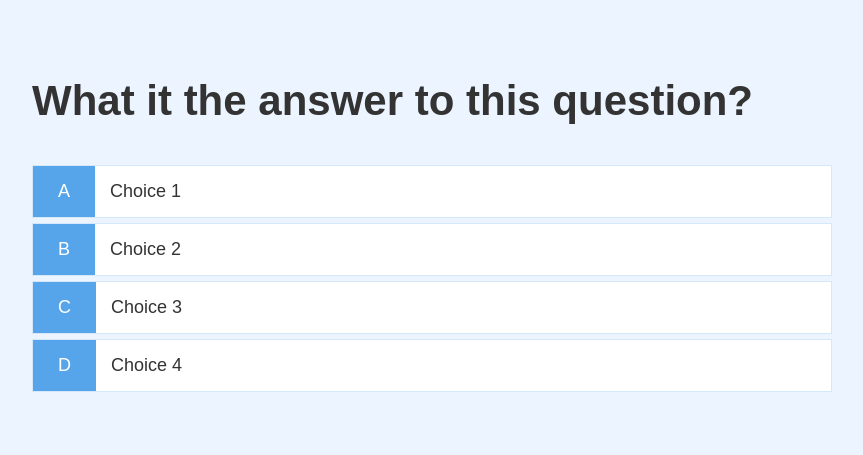
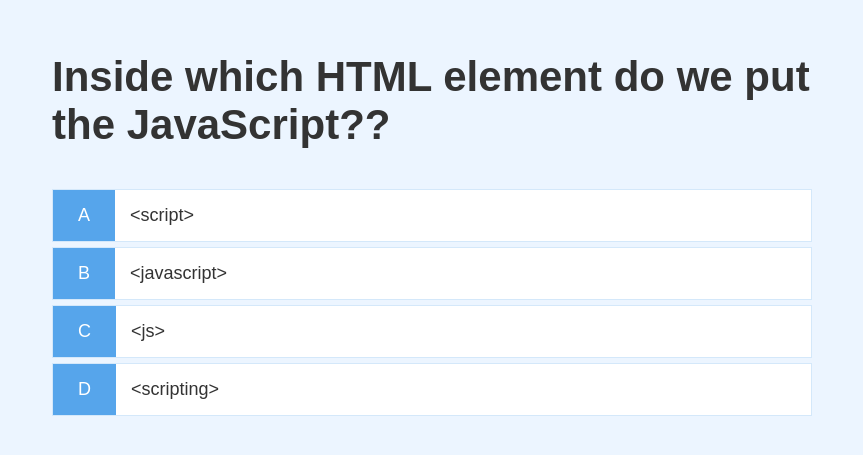
Before and after one commit to lauratondi/QuizApp, a plain HTML site: page game.html in a window 1280 px wide. Shown: the part 163-618 px from the top of the page, without its empty margins (208-1071 px from the left). Drawn offline with Linux system fonts and the light colour scheme.

Commit message:
Displaying hard coded questions & answers

```diff
--- a/app.css
+++ b/app.css
@@ -50,6 +50,7 @@ h3 {
   align-items: center;
   max-width: 80rem;
   margin: 0 auto;
+  padding: 2rem;
 }
 
 .container > * {
--- a/game.css
+++ b/game.css
@@ -22,4 +22,5 @@
 
 .choice-text {
   padding: 1.5rem;
+  width: 100%;
 }
--- a/game.html
+++ b/game.html
@@ -14,21 +14,22 @@
         <h2 id="question">What it the answer to this question?</h2>
         <div class="choice-container">
           <p class="choice-prefix">A</p>
-          <p class="choice-text">Choice 1</p>
+          <p class="choice-text" data-number="1">Choice 1</p>
         </div>
         <div class="choice-container">
           <p class="choice-prefix">B</p>
-          <p class="choice-text">Choice 2</p>
+          <p class="choice-text" data-number="2">Choice 2</p>
         </div>
         <div class="choice-container">
           <p class="choice-prefix">C</p>
-          <p class="choice-text">Choice 3</p>
+          <p class="choice-text" data-number="3">Choice 3</p>
         </div>
         <div class="choice-container">
           <p class="choice-prefix">D</p>
-          <p class="choice-text">Choice 4</p>
+          <p class="choice-text" data-number="4">Choice 4</p>
         </div>
       </div>
     </div>
+    <script src="game.js"></script>
   </body>
 </html>
--- /dev/null
+++ b/game.js
@@ -0,0 +1,83 @@
+const question = document.getElementById('question');
+const choices = Array.from(document.getElementsByClassName('choice-text'));
+
+let currentQuestion = {};
+let acceptingAnswers = false;
+let score = 0;
+let questionCounter = 0;
+let availableQuestions = [];
+
+let questions = [
+  {
+    question: 'Inside which HTML element do we put the JavaScript??',
+    choice1: '<script>',
+    choice2: '<javascript>',
+    choice3: '<js>',
+    choice4: '<scripting>',
+    answer: 1,
+  },
+  {
+    question:
+      "What is the correct syntax for referring to an external script called 'xxx.js'?",
+    choice1: "<script href='xxx.js'>",
+    choice2: "<script name='xxx.js'>",
+    choice3: "<script src='xxx.js'>",
+    choice4: "<script file='xxx.js'>",
+    answer: 3,
+  },
+  {
+    question: " How do you write 'Hello World' in an alert box?",
+    choice1: "msgBox('Hello World');",
+    choice2: "alertBox('Hello World');",
+    choice3: "msg('Hello World');",
+    choice4: "alert('Hello World');",
+    answer: 4,
+  },
+];
+
+// CONSTANTS
+const CORRECT_BONUS = 10;
+const MAX_QUESTIONS = 3;
+
+startGame = () => {
+  questionCounter = 0;
+  score = 0;
+  availableQuestions = [...questions];
+  console.log(availableQuestions);
+  getNewQuestion();
+};
+
+getNewQuestion = () => {
+  if (availableQuestions.length === 0 || questionCounter >= MAX_QUESTIONS) {
+    return window.location.assign('/end.html');
+  }
+
+  questionCounter++;
+  const questionIndex = Math.floor(Math.random() * availableQuestions.length);
+  currentQuestion = availableQuestions[questionIndex];
+  question.innerText = currentQuestion.question;
+
+  choices.forEach((choice) => {
+    const number = choice.dataset['number'];
+    choice.innerText = currentQuestion['choice' + number];
+  });
+
+  // Remove the question already used
+  availableQuestions.splice(questionIndex, 1);
+
+  acceptingAnswers = true;
+};
+
+choices.forEach((choice) => {
+  choice.addEventListener('click', (e) => {
+    if (!acceptingAnswers) return;
+
+    acceptingAnswers = false;
+    const selectedChoice = e.target;
+    const selectedAnswer = selectedChoice.dataset['number'];
+    console.log(selectedAnswer);
+    getNewQuestion();
+  });
+});
+
+startGame();
```
Also changed, not shown: app.js (deleted).
